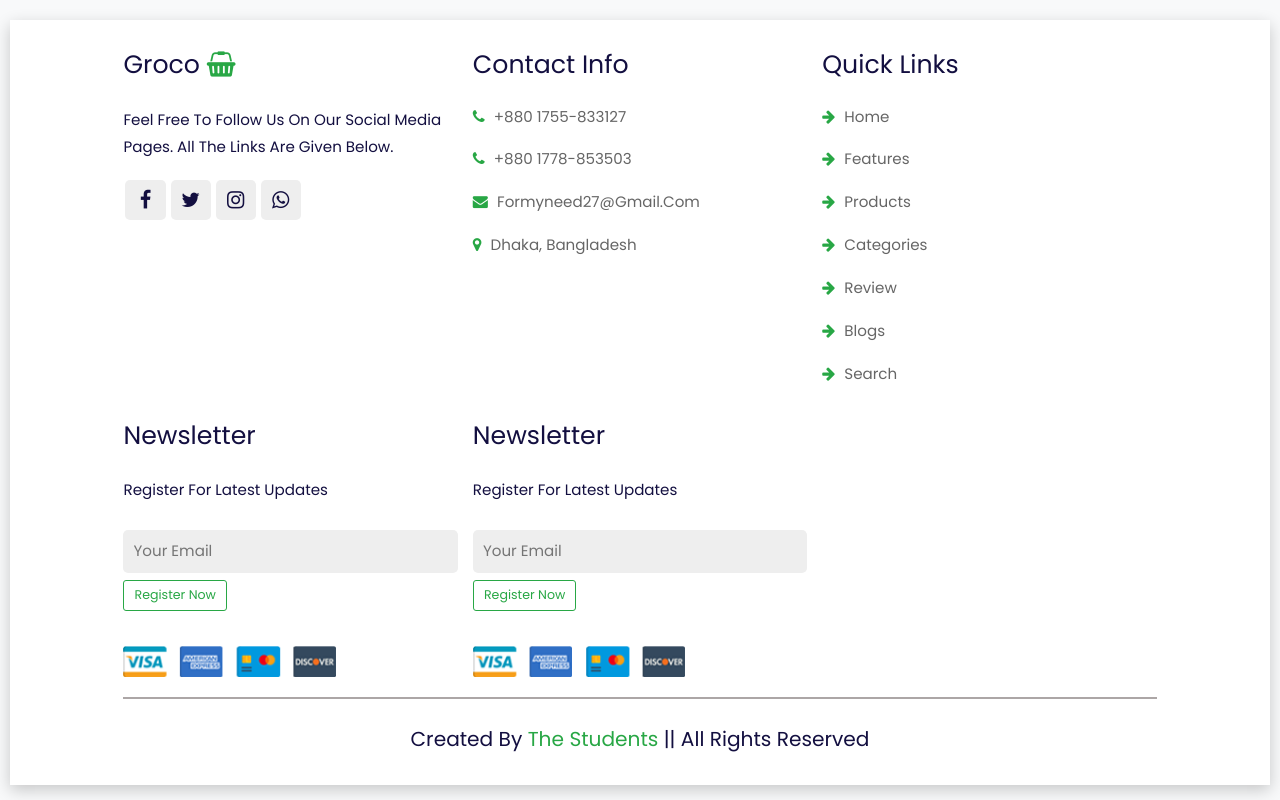
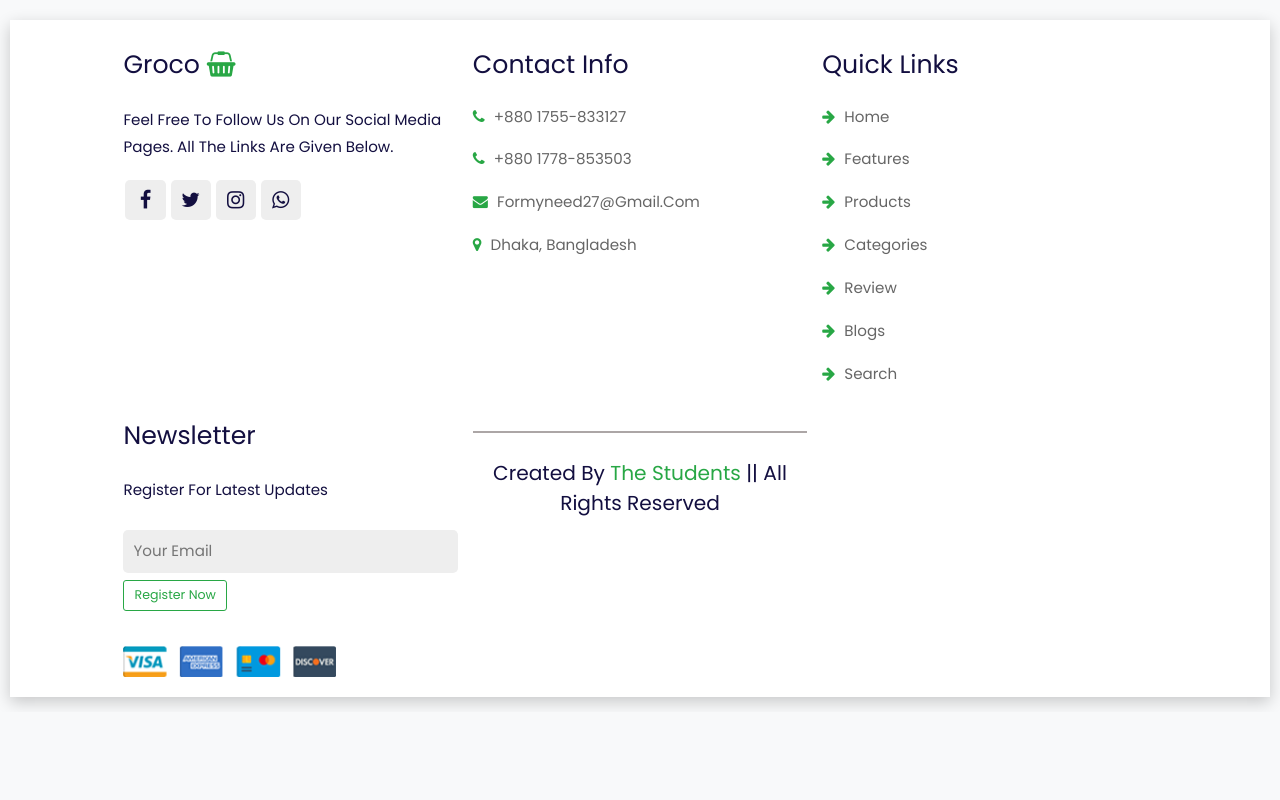
Before and after one commit to Sinthia-22/Grocery-Store, a plain HTML site: page index.html in a window 1280 px wide. Shown: the part 9204-10004 px from the top of the page. After the commit the page ends 9916 px from the top, so only its background shows below. Drawn offline with nearby package versions, Linux system fonts and the light colour scheme.

```diff
--- a/index.html
+++ b/index.html
@@ -740,14 +740,7 @@
         <input type="email" placeholder="Your Email" class="email">
         <input type="submit" value="Register Now" class="btn btn-outline-success btn-lg"> <br>
         <img src="image/payment.png" class="payment-img">
-      </div>
-          <div class="box">
-        <h3>Newsletter</h3>
-        <p>Register For Latest Updates</p>
-        <input type="email" placeholder="Your Email" class="email">
-        <input type="submit" value="Register Now" class="btn btn-outline-success btn-lg"> <br>
-        <img src="image/payment.png" class="payment-img">
-      </div>
+
     </div>
 
     <div class="credit">Created By <span>The Students</span> || All Rights Reserved </div>
```
